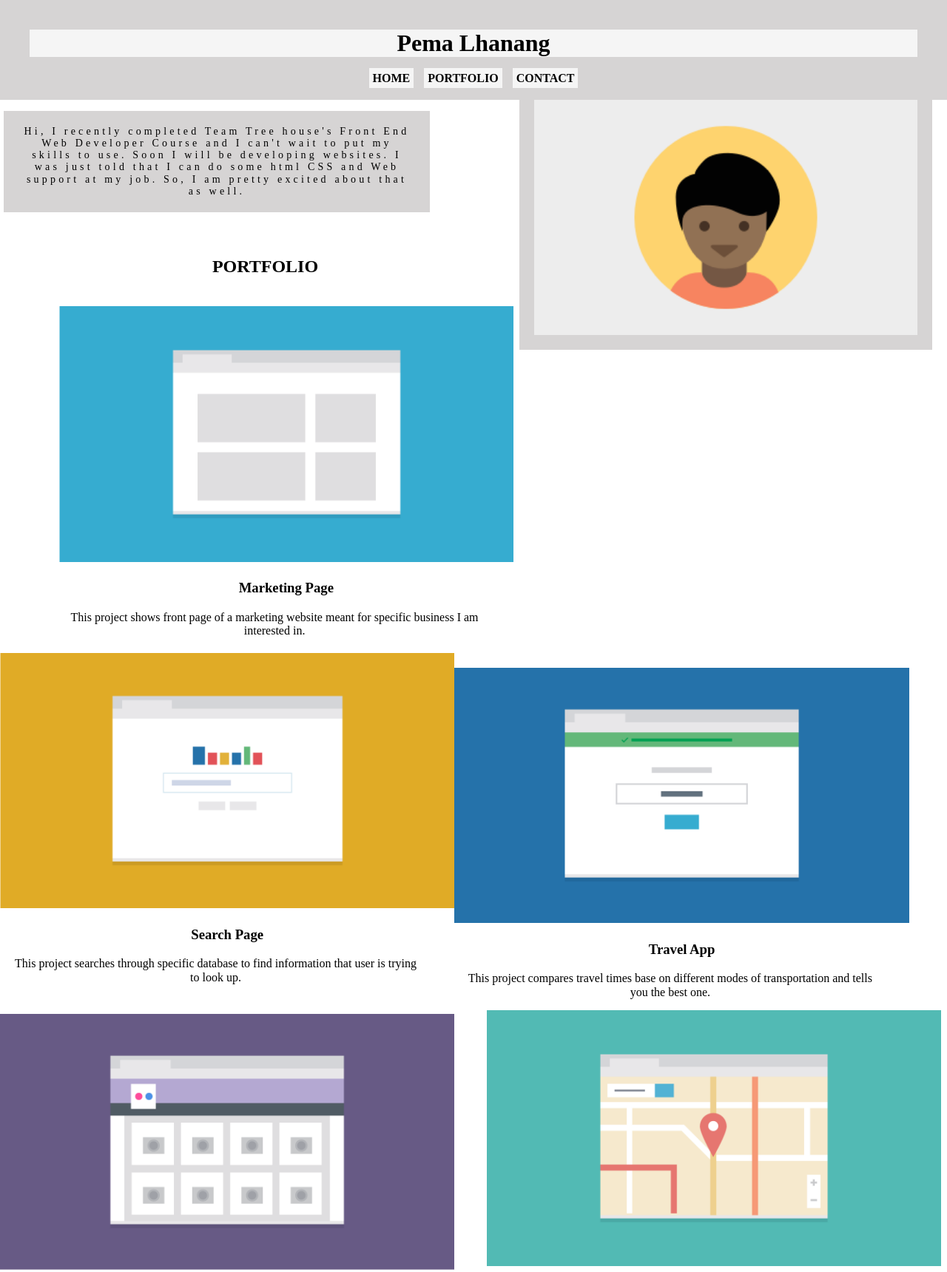
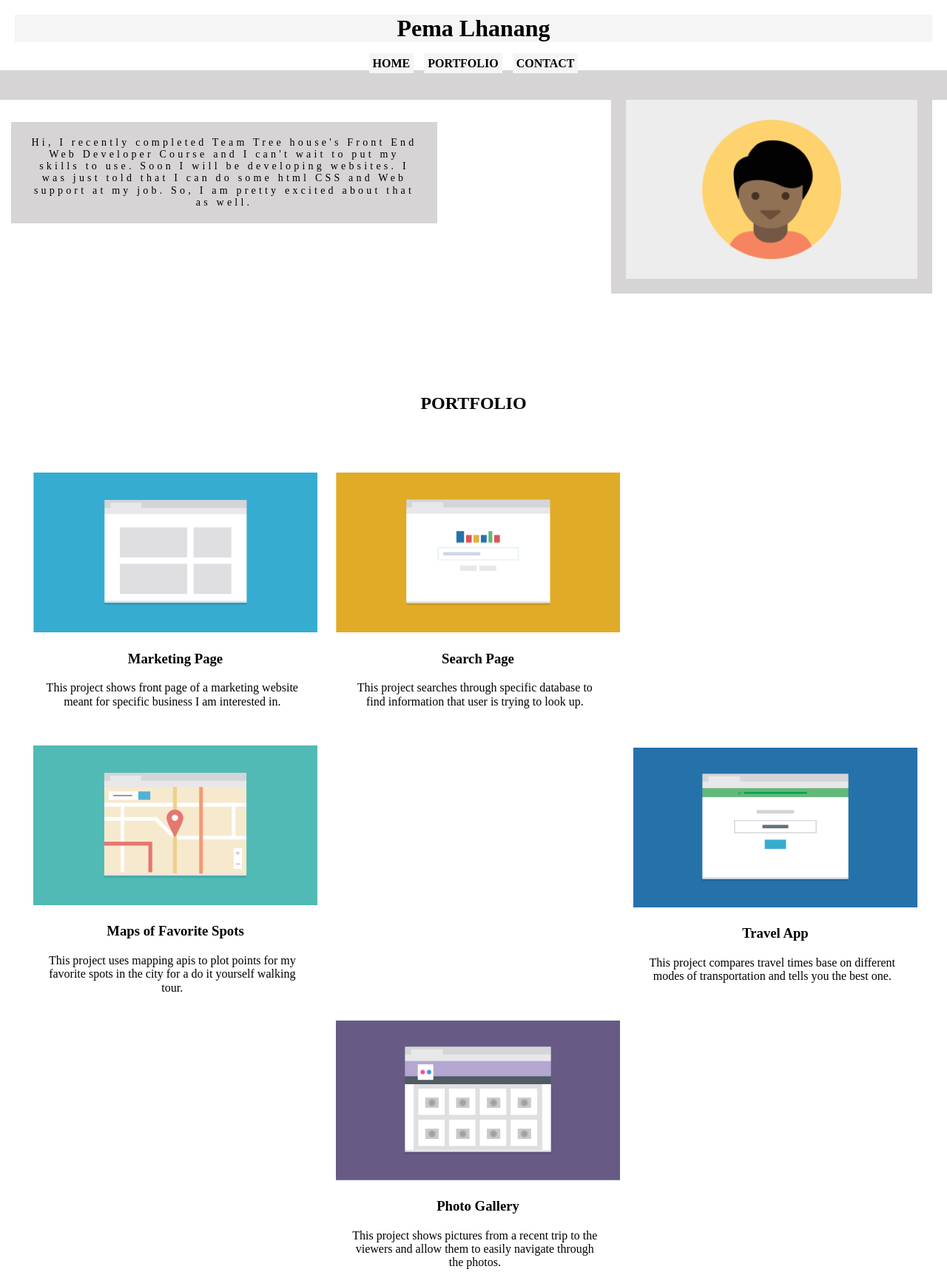
Before and after one commit to pemalhanang/Project2, a plain HTML site: page index.html in a window 1280 px wide. Shown: the top 1720 px of the page at 74% size. Drawn offline with nearby package versions, Linux system fonts and the light colour scheme.

Commit message:
Add files via upload

```diff
--- a/css/style.css
+++ b/css/style.css
@@ -7,8 +7,7 @@
 
 /* --- mobile first ---*/
 .name,
-.para1,
-.profile-img,
+.gray,
 nav li {
     background-color: rgb(245, 245, 245);
 
@@ -87,10 +86,8 @@ h3 {
 .contact {
 
   background-color: lightgrey;
-
-  padding: 20px;
-  margin: 10px;
-
+  padding: 40px;
+  margin: 0;
   text-align: center;
   clear: both;
   }
@@ -140,7 +137,8 @@ span {
 /* ---- Tablet view ---- */
 
  @media screen and (min-width: 768px) {
-    .top-main {
+    .top-main,
+    .gray {
         background-color: rgb(214, 212, 212);
         padding: 20px;
         margin: auto;
@@ -244,10 +242,19 @@ h3 {
 .bottom-link {
     display: none;
 }
+.bottom-nav {
+    display: inline;
+    margin-left: 400px;
+    font-size: 14px;
+    color: black;
+    padding: 5px;
+    text-transform: uppercase;
+}
+
 ul li {
     display: inline;
+
 }
-
 .bottom-name {
     margin-left: 10px;
 }
@@ -265,105 +272,131 @@ ul li {
 
     /* ------- Desktop View ----- */
 
-    /* @media screen and (min-width: 1024px) {
+    @media screen and (min-width: 1024px) {
+        .top-main,
+    .gray {
+        background-color: rgb(214, 212, 212);
+        padding: 20px;
+        margin: auto;
+
+       }
+
     .name {
-            float: left;
-            padding-top: 10px;
-            padding-bottom: 10px;
+        margin: 20px;
+        text-align: center;
         }
 
     .nav {
-          float: right;
-          padding-top: 40px;
-          }
-
-        nav li {
+        text-align: center;
         color: black;
     }
 
+    .nav li {
+        display: inline;
+        color: black;
+        font-weight: bold;
 
-      .top-main {
-        background-color: rgb(214, 212, 212);
-        padding: 25px;
-        margin: 0;
-        z-index: -5;
     }
-
     a:link {
         color: black;
     }
-
     .profile-img {
+        width: 35%;
         float: right;
-        width: 33%;
-        margin: 25px;
+        margin-right: 0;
         }
 
     .para1 {
-        text-align: justify;
-        margin: 50px 0 0 25px;
-        letter-spacing: .15em;
-        padding: 15px;
+        width: 45%;
+        padding: 20px;
+        letter-spacing: .3em;
+        margin: 30px 10px 10px 15px;
         }
+
 
     .portfolio {
         text-transform: uppercase;
         text-align: center;
         font-size: 24px;
-        margin-top: 120px;
+        margin-top: 230px;
+        margin-bottom: 60px;
         }
 
-    .mart,
-    .search,
-    .app {
+
+
+.marketing {
       float: left;
-        width: 33%;
-        }
-
-    .map,
-    .photo {
-        float: left;
-        width: 33%;
-    }
-
-    .calc {
-        float: left;
-        width: 33%;
-    }
-
-    .main-footer {
-      margin: 10px;
-      padding: 10px;
+      width: 30%;
+      margin: 20px 15px 15px 45px;
 
     }
 
-    .bottom-name {
-        margin: 20px;
-    }
-
-    h2 {
-        text-transform: uppercase;
-        padding-top: 15px;
-    }
-
-    .para3 {
-        text-align: center;
-        font-size: 20px;
-        padding: 25px;
-    }
-
-    span {
-        font-weight: bold;
+ .search-page {
+     width: 30%;
+     margin: 20px 15px 15px 10px;
 
  }
 
-    .phone {
-        text-align: center;
-        font-size: 26px
+ .travel {
+    float: right;
+    width: 30%;
+    margin: 23px 40px 15px 10px;
+
+
+
   }
 
-    .email {
+.spots {
+   float: left;
+   width: 30%;
+   margin: 20px 15px 15px 45px;
+
+
+}
+
+.photo-page {
+    width: 30%;
+    margin: 20px 15px 15px 10px;
+  }
+
+.calcu {
+    float: right;
+    width: 30%;
+    margin: 20px 40px 15px 10px;
+
+
+
+}
+
+.para2 {
     text-align: center;
-        padding-bottom: 15px;
-        font-size: 26px;
-    } */
+}
+
+h3 {
+    margin: 15px 0;
+}
+
+.contact p {
+    text-align: center;
+}
+
+.bottom-link {
+    display: none;
+}
+.bottom-nav {
+    display: inline;
+    margin-left: 1100px;
+    font-size: 14px;
+    color: black;
+    padding: 10px;
+    text-transform: uppercase;
+}
+
+ul li {
+    display: inline;
+
+}
+.bottom-name {
+    margin-left: 10px;
+}
+    }
--- a/index.html
+++ b/index.html
@@ -12,10 +12,9 @@ type="text/css">
 
 <body>
 
-<div>
-<header class="top-main">
 
-<h1 class="name">Pema Lhanang</h1>
+<header>
+ <h1 class="name">Pema Lhanang</h1>
 
 
    <nav class="nav">
@@ -26,21 +25,15 @@ type="text/css">
     </ul>
     </nav>
 
+    <div class="gray">
+    <img  class="profile-img top-main" src="responsive_layout_v3/images/responsive-layout-profile.png" alt=" profile picture">
+  </header>
 
-
-    <div>
-    <img  class="profile-img top-main" src="responsive_layout_v3/images/responsive-layout-profile.png" alt=" profile picture">
-   </div>
-
-</header>
-</div>
-
-<div class="clearfix">
-    <main>
+<main>
     <p class="top-main para1">
         Hi, I recently completed Team Tree house's Front End Web Developer Course and I can't wait to put my skills to use. Soon I will be developing websites. I was just told that I can do some html CSS and Web support at my job. So, I am pretty excited about that as well.
     </p>
-
+</div>
 
 <div>
     <h2 class="portfolio">PortFolio</h2>
@@ -96,18 +89,14 @@ type="text/css">
 
     <p class="para2">Some can enter in the numbers they want and click the blue button and get the results</p>
 </div>
+</main>
 
-</main>
-</div>
-
-<div>
-
-   <section class="contact">
+<section class="contact">
         <h2>Contact</h2><br>
          <p class="para3">If you're interested in chatting or want more information about what I've been working on, I'd love to hear from you.</p><br>
         <p class="phone">Phone : <span>+1 (777)-777-7777</span></p><br>
         <p class="email">Email: <span>pemalhanang@gmail.com</span></p>
-    </section>
+</section>
 
     <footer class="main-footer clear">
         <h4 class="bottom-name">Pema Lhanang</h4>
@@ -119,7 +108,7 @@ type="text/css">
             <li> <a href="index.html#Contact">Contact</a></li>
         </ul>
     </footer>
-</div>
+
 
 </body>
 </html>
--- a/style.css
+++ b/style.css
@@ -7,8 +7,7 @@
 
 /* --- mobile first ---*/
 .name,
-.para1,
-.profile-img,
+.gray,
 nav li {
     background-color: rgb(245, 245, 245);
 
@@ -87,10 +86,8 @@ h3 {
 .contact {
 
   background-color: lightgrey;
-
-  padding: 20px;
-  margin: 10px;
-
+  padding: 40px;
+  margin: 0;
   text-align: center;
   clear: both;
   }
@@ -140,7 +137,8 @@ span {
 /* ---- Tablet view ---- */
 
  @media screen and (min-width: 768px) {
-    .top-main {
+    .top-main,
+    .gray {
         background-color: rgb(214, 212, 212);
         padding: 20px;
         margin: auto;
@@ -244,10 +242,19 @@ h3 {
 .bottom-link {
     display: none;
 }
+.bottom-nav {
+    display: inline;
+    margin-left: 400px;
+    font-size: 14px;
+    color: black;
+    padding: 5px;
+    text-transform: uppercase;
+}
+
 ul li {
     display: inline;
+
 }
-
 .bottom-name {
     margin-left: 10px;
 }
@@ -265,105 +272,131 @@ ul li {
 
     /* ------- Desktop View ----- */
 
-    /* @media screen and (min-width: 1024px) {
+    @media screen and (min-width: 1024px) {
+        .top-main,
+    .gray {
+        background-color: rgb(214, 212, 212);
+        padding: 20px;
+        margin: auto;
+
+       }
+
     .name {
-            float: left;
-            padding-top: 10px;
-            padding-bottom: 10px;
+        margin: 20px;
+        text-align: center;
         }
 
     .nav {
-          float: right;
-          padding-top: 40px;
-          }
-
-        nav li {
+        text-align: center;
         color: black;
     }
 
+    .nav li {
+        display: inline;
+        color: black;
+        font-weight: bold;
 
-      .top-main {
-        background-color: rgb(214, 212, 212);
-        padding: 25px;
-        margin: 0;
-        z-index: -5;
     }
-
     a:link {
         color: black;
     }
-
     .profile-img {
+        width: 35%;
         float: right;
-        width: 33%;
-        margin: 25px;
+        margin-right: 0;
         }
 
     .para1 {
-        text-align: justify;
-        margin: 50px 0 0 25px;
-        letter-spacing: .15em;
-        padding: 15px;
+        width: 45%;
+        padding: 20px;
+        letter-spacing: .3em;
+        margin: 30px 10px 10px 15px;
         }
+
 
     .portfolio {
         text-transform: uppercase;
         text-align: center;
         font-size: 24px;
-        margin-top: 120px;
+        margin-top: 230px;
+        margin-bottom: 60px;
         }
 
-    .mart,
-    .search,
-    .app {
+
+
+.marketing {
       float: left;
-        width: 33%;
-        }
-
-    .map,
-    .photo {
-        float: left;
-        width: 33%;
-    }
-
-    .calc {
-        float: left;
-        width: 33%;
-    }
-
-    .main-footer {
-      margin: 10px;
-      padding: 10px;
+      width: 30%;
+      margin: 20px 15px 15px 45px;
 
     }
 
-    .bottom-name {
-        margin: 20px;
-    }
-
-    h2 {
-        text-transform: uppercase;
-        padding-top: 15px;
-    }
-
-    .para3 {
-        text-align: center;
-        font-size: 20px;
-        padding: 25px;
-    }
-
-    span {
-        font-weight: bold;
+ .search-page {
+     width: 30%;
+     margin: 20px 15px 15px 10px;
 
  }
 
-    .phone {
-        text-align: center;
-        font-size: 26px
+ .travel {
+    float: right;
+    width: 30%;
+    margin: 23px 40px 15px 10px;
+
+
+
   }
 
-    .email {
+.spots {
+   float: left;
+   width: 30%;
+   margin: 20px 15px 15px 45px;
+
+
+}
+
+.photo-page {
+    width: 30%;
+    margin: 20px 15px 15px 10px;
+  }
+
+.calcu {
+    float: right;
+    width: 30%;
+    margin: 20px 40px 15px 10px;
+
+
+
+}
+
+.para2 {
     text-align: center;
-        padding-bottom: 15px;
-        font-size: 26px;
-    } */
+}
+
+h3 {
+    margin: 15px 0;
+}
+
+.contact p {
+    text-align: center;
+}
+
+.bottom-link {
+    display: none;
+}
+.bottom-nav {
+    display: inline;
+    margin-left: 1100px;
+    font-size: 14px;
+    color: black;
+    padding: 10px;
+    text-transform: uppercase;
+}
+
+ul li {
+    display: inline;
+
+}
+.bottom-name {
+    margin-left: 10px;
+}
+    }
```
Lines whose indentation alone changed are shown as unchanged.
